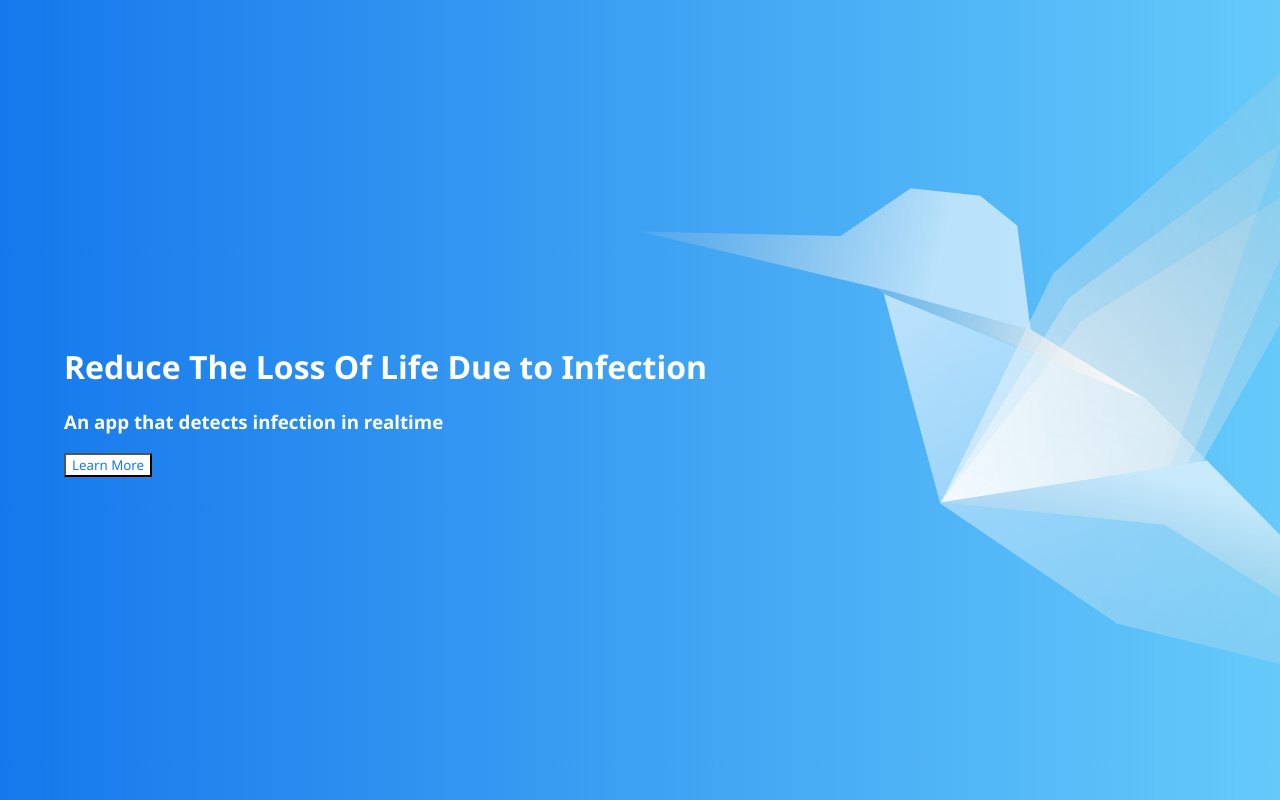
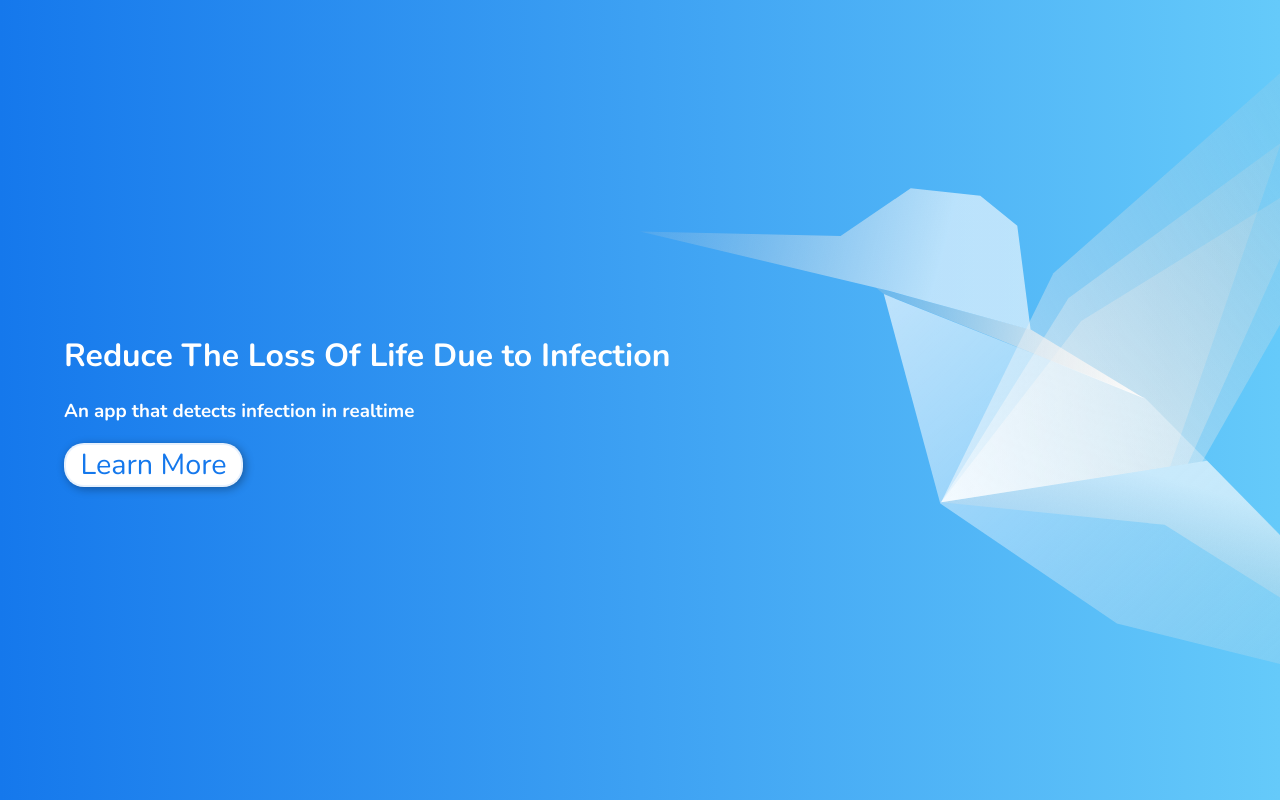
Before and after one commit to Vito-Research/Vito-Website, a React (Vite) app: page / in a window 1280 px wide. Built offline with nearby package versions, Linux system fonts and the light colour scheme.

Commit message:
Added button styles, added Nunito font

```diff
--- a/src/_colors.scss
+++ b/src/_colors.scss
@@ -22,6 +22,8 @@ $text-dark-muted: #3338;
 //Buttons
 $btn-primary: $primary;
 $btn-secondary: $secondary;
+$btn-cta: #fff;
+$btn-cta-text: $primary;
 $btn-text: $text-primary;
 
 // Navbar colors
--- a/src/_font.scss
+++ b/src/_font.scss
@@ -9,7 +9,9 @@
 
 @use "./colors" as *;
 
+@import url("https://fonts.googleapis.com/css2?family=Bitter:wght@400;600&family=Nunito:wght@300;400;700;900&display=swap");
+
 * {
-  font-family: "Segoe UI", Tahoma, Geneva, Verdana, sans-serif;
+  font-family: "Nunito", "Segoe UI", Tahoma, Geneva, Verdana, sans-serif;
   color: $text-primary;
 }
--- a/src/_util.scss
+++ b/src/_util.scss
@@ -4,6 +4,8 @@
 * A utility stylesheet which contains various useful styling functionality.
 *
 **/
+
+@use "./colors" as *;
 
 div.centerX {
   display: flex;
@@ -20,3 +22,29 @@ div.center {
   justify-content: center;
   align-items: center;
 }
+
+.btn {
+  text-align: center;
+  line-height: 100%;
+  vertical-align: middle;
+  padding-left: 0.5em;
+  padding-right: 0.5em;
+  padding-top: 0.2em;
+  padding-bottom: 0.2em;
+  border-radius: 20px;
+  font-size: 1.8em;
+  border-color: rgba($primary, 10%);
+  border-style: solid;
+  cursor: pointer;
+  box-shadow: 2px 2px 10px #0005;
+  transition: background-color 1s ease;
+}
+
+.btn-cta:hover {
+  background-color: darken($btn-cta, 10%);
+}
+
+.btn-cta {
+  background-color: $btn-cta;
+  color: $btn-cta-text;
+}
--- a/src/components/Landing.tsx
+++ b/src/components/Landing.tsx
@@ -8,7 +8,7 @@ function Landing() {
       <div className="landing-text">
         <h1>Reduce The Loss Of Life Due to Infection</h1>
         <h3>An app that detects infection in realtime</h3>
-        <button type="button" className="cta">
+        <button type="button" className="btn btn-cta">
           Learn More
         </button>
       </div>
```
